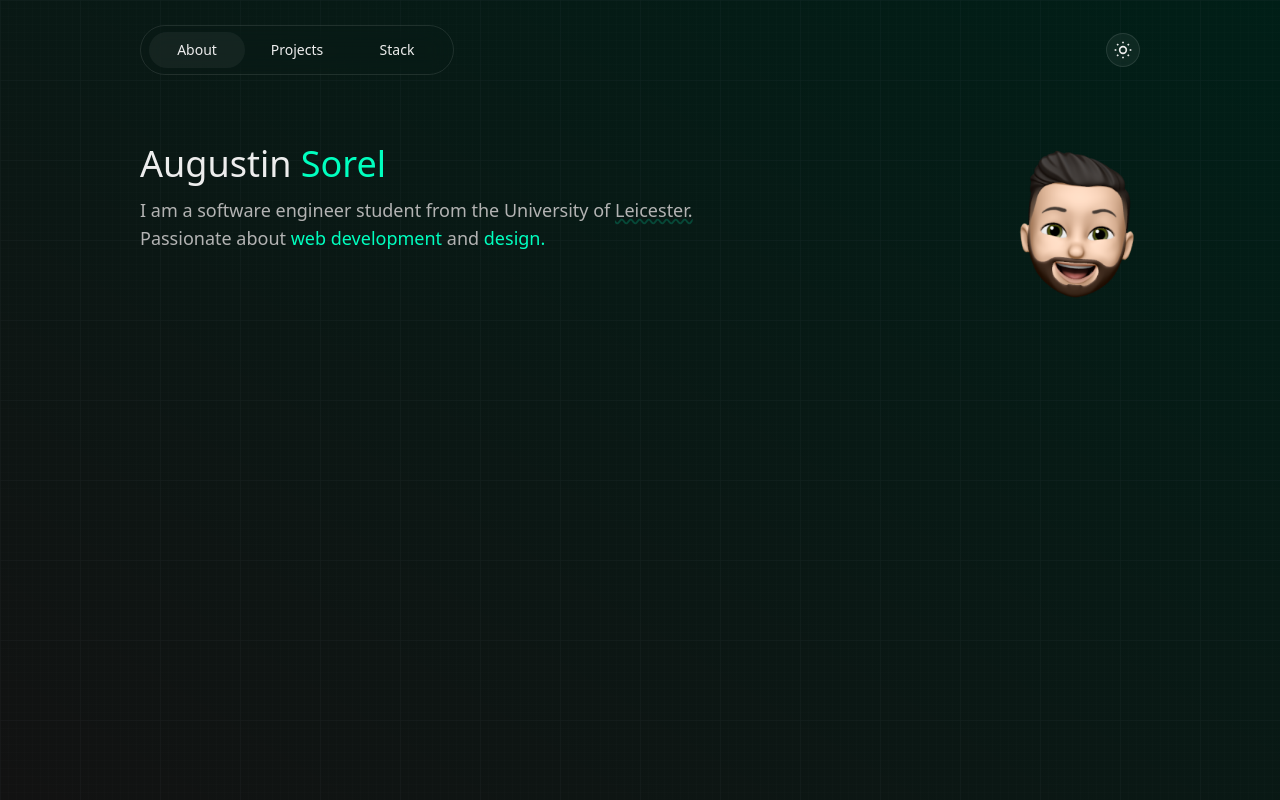
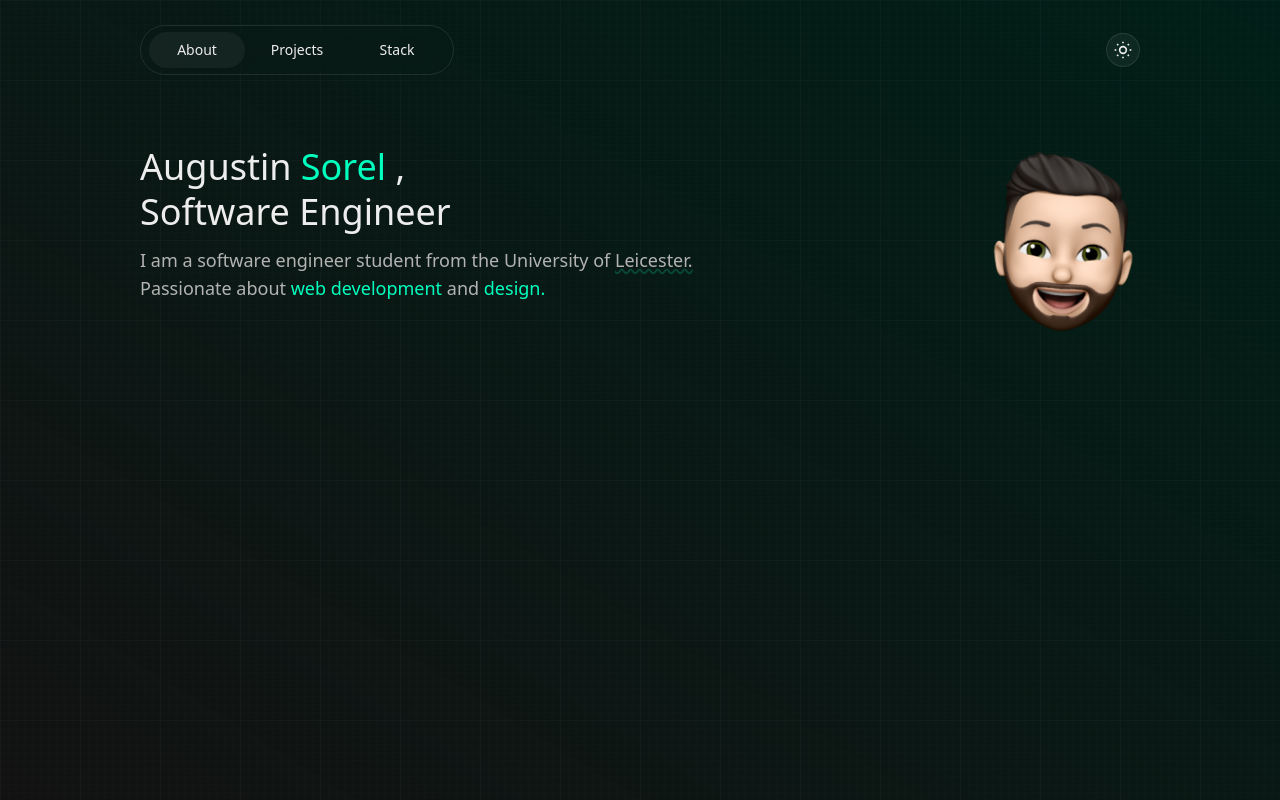
Before and after one commit to AugustinSorel/portfolio, an Astro site: page / in a window 1280 px wide. Built offline with nearby package versions, Linux system fonts and the light colour scheme; Astro itself is replaced by a stand-in of ours.

Commit message:
title added

```diff
--- a/src/pages/index.astro
+++ b/src/pages/index.astro
@@ -11,9 +11,11 @@ import Layout from "../layouts/Layout.astro";
       class="py-16 flex justify-between flex-col-reverse gap-3 md:flex-row"
     >
       <div class="space-y-3">
-        <h1 class="capitalize text-4xl">
+        <h1 class="capitalize text-4xl leading-tight">
           augustin
-          <Strong>sorel</Strong>
+          <Strong>sorel</Strong>,
+          <br />
+          software engineer
         </h1>
         <p class="text-muted text-lg">
           I am a software engineer student from the University of
@@ -25,7 +27,7 @@ import Layout from "../layouts/Layout.astro";
           <Strong>design.</Strong>
         </p>
       </div>
-      <img class="w-32" src="./memoji.png" alt="a memoji of me" />
+      <img width={156} src="./memoji.png" alt="a memoji of me" />
     </section>
   </main>
 </Layout>
```
